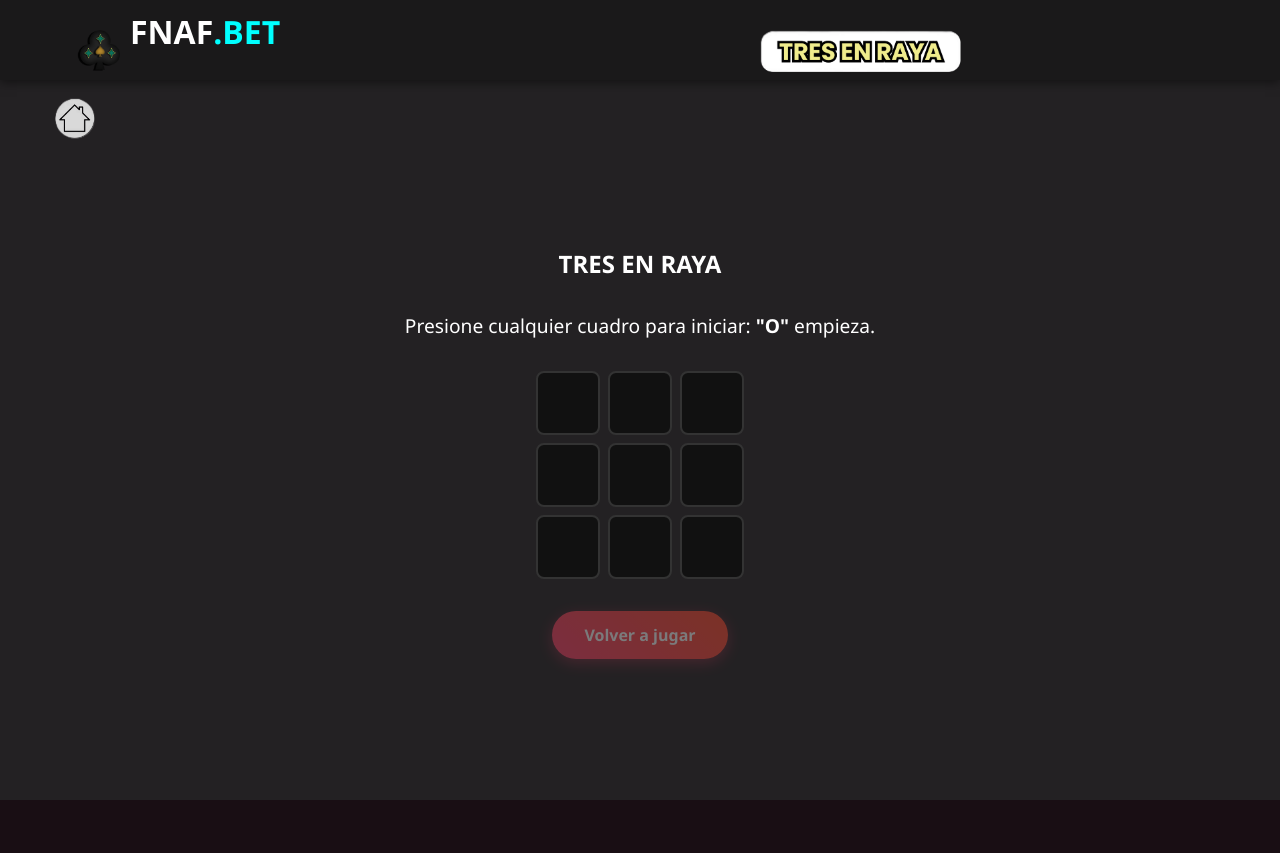
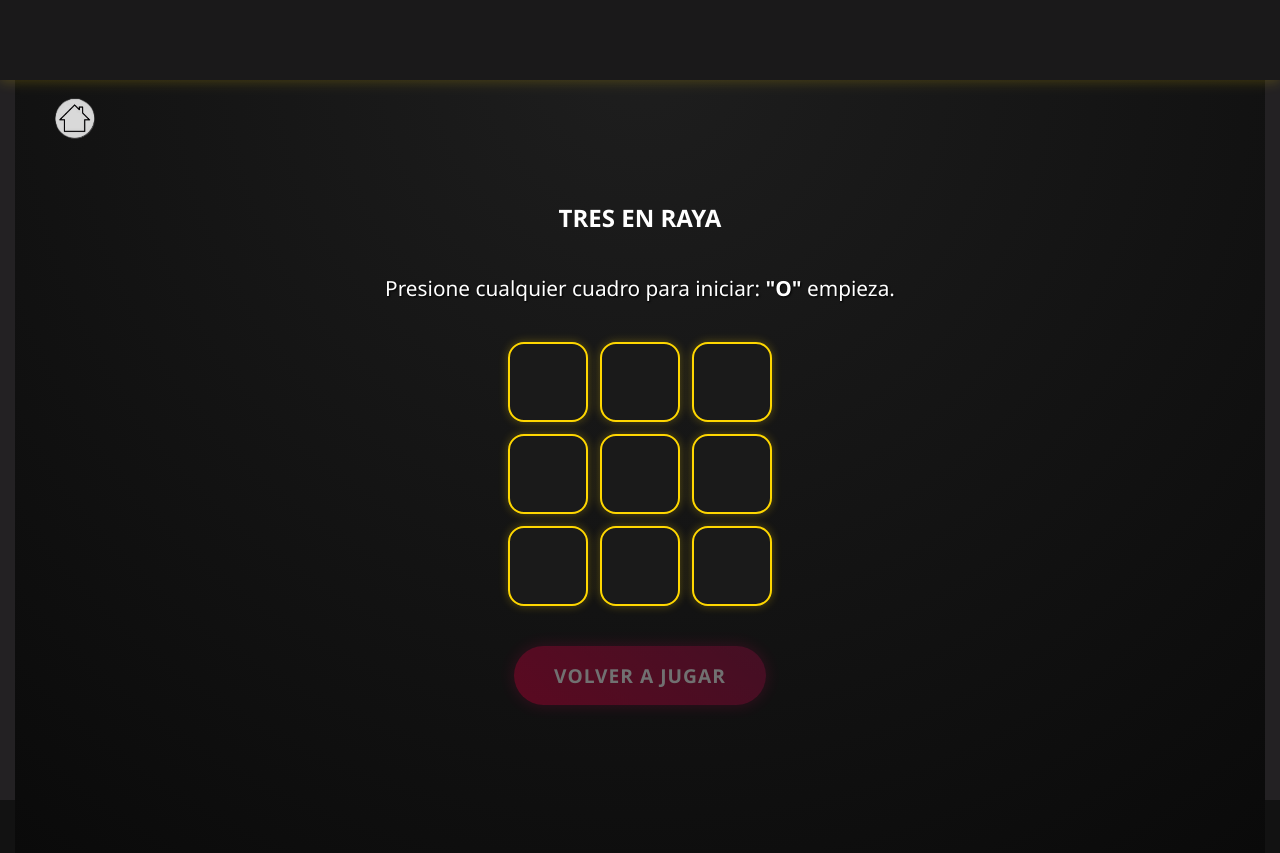
Before and after one commit to JeffreyRenanCastro/Proyecto_MedioCiclo_FNAFBET, a Flask app: page /tresenraya in a window 1280 px wide. Run offline with Flask 3, Linux system fonts and the light colour scheme; the visitor is signed in with stand-in values (Sample User, id 1); some libraries are stand-ins or nearby versions.

Commit message:
Update de-tresenraya.css

```diff
--- a/static/decoracion/de-tresenraya.css
+++ b/static/decoracion/de-tresenraya.css
@@ -6,9 +6,9 @@
     font-family: 'Segoe UI', Tahoma, Geneva, Verdana, sans-serif;
 }
 
-body, html {
-    background-color: #190E14;
-    color: #ffffff;
+html, body {
+    background-color: #121212;
+    color: #f5f5f5;
 }
 
 .contenedor-juego {
@@ -19,66 +19,74 @@
     flex-direction: column;
     justify-content: center;
     align-items: center;
-    gap: 2rem;
+    gap: 2.5rem;
     text-align: center;
-    padding: 1rem;
+    padding: 2rem;
+    background: radial-gradient(circle at top, #1e1e1e, #0a0a0a);
 }
 
 .juego-titulo {
-    font-size: 2.5rem;
-    font-weight: bold;
-    color: #00ff88;
-    text-shadow: 2px 2px 10px #00ff8860;
+    font-size: 3rem;
+    font-weight: 900;
+    color: gold;
+    text-shadow: 2px 2px 12px #ff0000;
+    letter-spacing: 2px;
 }
 
 .juego-info {
-    font-size: 1.2rem;
-    color: #ccc;
+    font-size: 1.3rem;
+    color: #ddd;
+    text-shadow: 1px 1px 2px #000;
 }
 
 .juego-cuadricula {
     display: grid;
-    grid-template-columns: repeat(3, 4rem);
-    gap: 0.5rem;
+    grid-template-columns: repeat(3, 5rem);
+    gap: 0.75rem;
 }
 
 .cuadro {
-    width: 4rem;
-    height: 4rem;
-    border: 2px solid #333;
-    text-align: center;
-    font-size: 1.5rem;
-    color: #0f0;
-    background-color: #111;
+    width: 5rem;
+    height: 5rem;
+    border: 2px solid #ffd700;
+    font-size: 1.8rem;
+    color: #00ffcc;
+    background-color: #1a1a1a;
     display: flex;
     justify-content: center;
     align-items: center;
-    transition: background-color 0.2s ease-in;
-    border-radius: 0.5rem;
+    border-radius: 1rem;
+    transition: all 0.3s ease;
+    box-shadow: 0 0 10px rgba(255, 215, 0, 0.3);
 }
 
 .cuadro:hover {
-    background-color: #333;
+    background-color: #2e2e2e;
+    box-shadow: 0 0 15px rgba(255, 0, 0, 0.5);
+    transform: scale(1.05);
     cursor: pointer;
 }
 
 .juego-boton {
-    padding: 0.8rem 2rem;
-    background: linear-gradient(45deg, #ff416c, #ff4b2b);
-    color: white;
+    padding: 1rem 2.5rem;
+    background: linear-gradient(45deg, #c70039, #900c3f);
+    color: #fff;
     border: none;
-    border-radius: 1.5rem;
+    border-radius: 2rem;
     font-weight: bold;
-    font-size: 1rem;
+    font-size: 1.2rem;
     transition: all 0.3s ease-out;
-    box-shadow: 0 4px 15px rgba(255, 65, 108, 0.4);
+    box-shadow: 0 0 15px rgba(255, 0, 102, 0.4);
+    text-transform: uppercase;
+    letter-spacing: 1px;
 }
 
 .juego-boton:hover {
-    background: white;
-    color: #ff416c;
-    border: 1px solid #ff416c;
-    box-shadow: none;
+    background: #fff;
+    color: #c70039;
+    border: 2px solid #c70039;
+    box-shadow: 0 0 10px rgba(255, 0, 102, 0.6);
+    transform: scale(1.05);
 }
 
 .cabecera2 {
@@ -88,24 +96,25 @@
     position: absolute;
     left: 0;
     top: 0;
-    z-index: 0;
-    box-shadow: 0 2px 10px rgba(0, 0, 0, 0.5);
+    z-index: 10;
+    box-shadow: 0 2px 12px rgba(255, 215, 0, 0.2);
 }
 
 .bloc {
     margin-top: 1%;
-    margin-left: 63%;
+    margin-left: auto;
+    margin-right: auto;
     height: 38rem;
     width: 25rem;
-    border: 5px solid #000000;
+    border: 3px solid #ffd700;
     background-color: #111;
     border-radius: 1rem;
     padding: 1rem;
-    box-shadow: 0 0 10px #000;
+    box-shadow: 0 0 20px rgba(255, 215, 0, 0.3);
 }
 
 .colorletras1 {
-    color: aliceblue;
+    color: gold;
 }
 
 .fondores {
@@ -113,7 +122,8 @@
     height: 20rem;
     object-fit: cover;
     border-radius: 1rem;
-    box-shadow: 0 4px 12px rgba(255, 255, 255, 0.1);
+    box-shadow: 0 4px 20px rgba(255, 0, 0, 0.3);
+    border: 2px solid #900c3f;
 }
 
 .borde {
@@ -123,15 +133,17 @@
 label {
     display: inline-block;
     padding: 10px 20px;
-    background-color: #00ffd5;
+    background-color: gold;
     color: #000;
     cursor: pointer;
     border-radius: 1rem;
     font-weight: bold;
     transition: all 0.3s ease;
+    box-shadow: 0 0 10px rgba(255, 215, 0, 0.5);
 }
 
 label:hover {
-    background-color: #00bfa6;
-    color: #fff;
+    background-color: #ffcc00;
+    color: #000;
+    transform: scale(1.05);
 }
```
